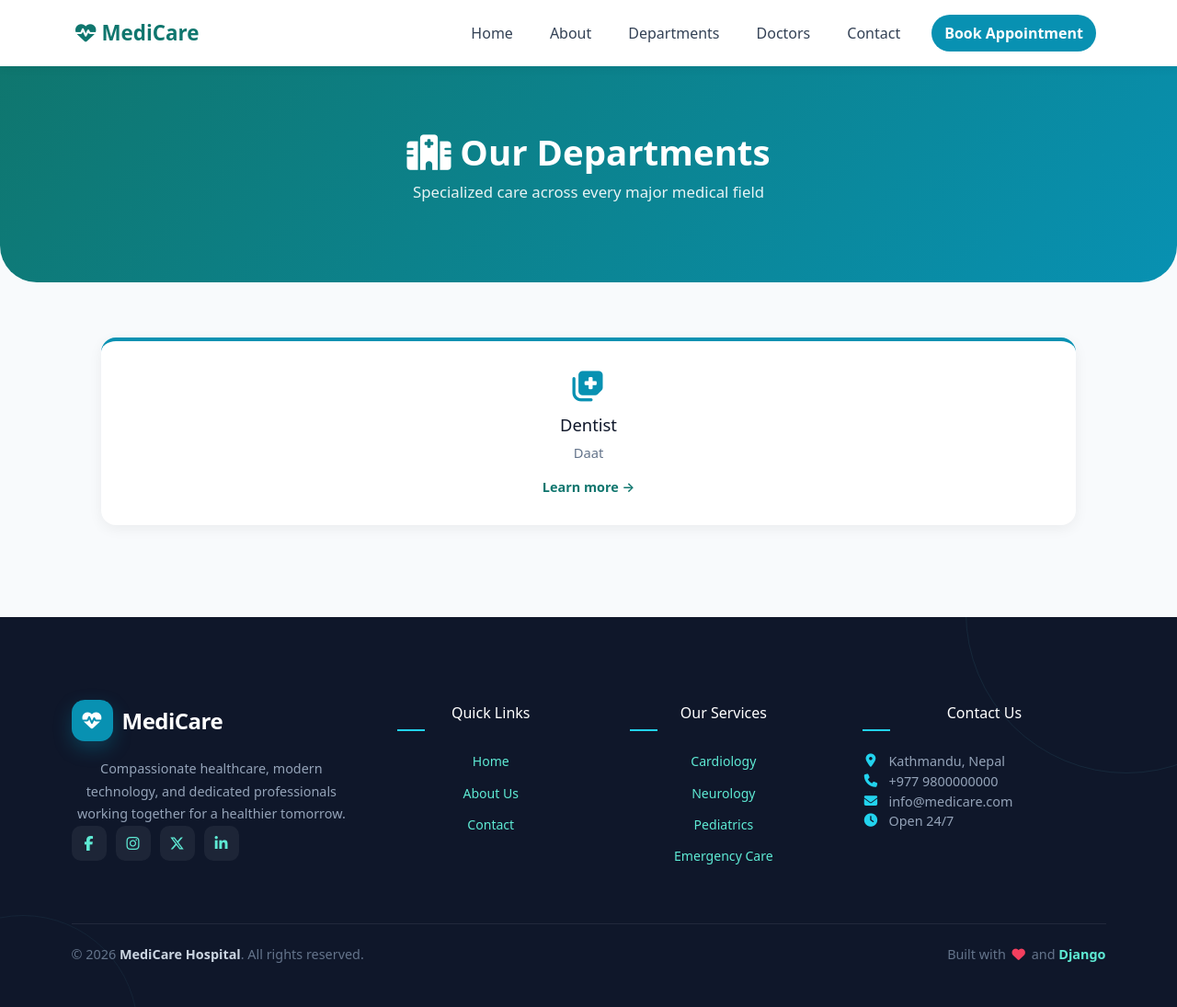
After one commit to Sakul108/django-journey, a Django app: page /product/departments/ in a window 1280 px wide. The commit adds this page. Shown: the whole page at 92% size. Run offline with Django 5.2, Linux system fonts and the light colour scheme; data comes from the database, SQL or seed files in the repository; both versions use the stored data as it was after the commit.

Commit message:
department banyo

```diff
--- a/config/product/models.py
+++ b/config/product/models.py
@@ -1,4 +1,5 @@
 from django.db import models
+from django.utils.text import slugify
 from django.contrib.auth.models import User
 from django.utils import timezone
 
@@ -52,6 +53,28 @@ class ProductCertification(models.Model):
 
     def __str__(self):
         return f"Certificate for {self.product.name}"
+class Department(models.Model):
+    name = models.CharField(max_length=100)
+    description = models.TextField()
+    icon = models.CharField(
+        max_length=50,
+        default="fa-solid fa-notes-medical",
+        help_text="Font Awesome class, e.g. fa-solid fa-heart"
+    )
+    slug = models.SlugField(unique=True, blank=True)
+    order = models.PositiveIntegerField(default=0)
+
+    class Meta:
+        ordering = ["order", "name"]
+
+    def save(self, *args, **kwargs):
+        if not self.slug:
+            self.slug = slugify(self.name)
+        super().save(*args, **kwargs)
+
+    def __str__(self):
+        return self.name
+
 
 # from django.db import models
 # from django.contrib.auth.models import User
--- /dev/null
+++ b/config/product/templates/product/departments.html
@@ -0,0 +1,82 @@
+{% extends "layout.html" %}
+{% load static %}
+
+{% block title %}
+Departments | MediCare Hospital
+{% endblock %}
+
+{% block css %}
+<link rel="stylesheet" href="https://cdnjs.cloudflare.com/ajax/libs/font-awesome/6.5.1/css/all.min.css">
+<style>
+    .hms-page-hero {
+        background: linear-gradient(135deg, #0f766e 0%, #0891b2 100%);
+        color: #fff;
+        padding: 70px 20px;
+        text-align: center;
+        border-radius: 0 0 40px 40px;
+    }
+    .hms-page-hero h1 { font-size: 2.4rem; font-weight: 700; margin-bottom: 8px; }
+    .hms-page-hero p { opacity: 0.9; font-size: 1.05rem; }
+
+    .hms-section {
+        max-width: 1100px;
+        margin: 60px auto;
+        padding: 0 20px;
+    }
+
+    .hms-cards {
+        display: grid;
+        grid-template-columns: repeat(auto-fit, minmax(220px, 1fr));
+        gap: 25px;
+    }
+    .hms-card {
+        background: #fff;
+        border-radius: 16px;
+        padding: 30px 20px;
+        text-align: center;
+        box-shadow: 0 4px 15px rgba(0,0,0,0.06);
+        transition: transform 0.25s ease, box-shadow 0.25s ease;
+        border-top: 4px solid #0891b2;
+    }
+    .hms-card:hover {
+        transform: translateY(-8px);
+        box-shadow: 0 12px 25px rgba(0,0,0,0.12);
+    }
+    .hms-card i { font-size: 2.2rem; color: #0891b2; margin-bottom: 15px; }
+    .hms-card h3 { font-size: 1.15rem; color: #0f172a; margin-bottom: 8px; }
+    .hms-card p { color: #64748b; font-size: 0.92rem; line-height: 1.5; margin-bottom: 14px; }
+
+    .hms-card-link {
+        display: inline-block;
+        color: #0f766e;
+        font-weight: 600;
+        font-size: 0.9rem;
+        text-decoration: none;
+    }
+    .hms-card-link:hover { text-decoration: underline; }
+</style>
+{% endblock %}
+
+{% block content %}
+
+<section class="hms-page-hero">
+    <h1><i class="fa-solid fa-hospital"></i> Our Departments</h1>
+    <p>Specialized care across every major medical field</p>
+</section>
+
+<section class="hms-section">
+    <div class="hms-cards">
+        {% for dept in departments %}
+            <div class="hms-card">
+                <i class="{{ dept.icon }}"></i>
+                <h3>{{ dept.name }}</h3>
+                <p>{{ dept.description }}</p>
+                <a href="{% url 'department_detail' dept.slug %}" class="hms-card-link">Learn more →</a>
+            </div>
+        {% empty %}
+            <p style="grid-column: 1 / -1; text-align: center; color: #94a3b8;">No departments added yet.</p>
+        {% endfor %}
+    </div>
+</section>
+
+{% endblock %}
--- a/config/product/urls.py
+++ b/config/product/urls.py
@@ -1,8 +1,10 @@
-
 from django.urls import path
 
 from .import views
 urlpatterns = [
+
+    path('departments/', views.departments, name='departments'),
+    path('departments/<slug:slug>/', views.department_detail, name='department_detail'),
 
     path('',views.product,name='product'),
     path('<int:pk>/',views.details,
--- a/config/product/views.py
+++ b/config/product/views.py
@@ -1,5 +1,5 @@
 from django.shortcuts import render,get_object_or_404
-from .models import ProductItem
+from .models import ProductItem, Department
 
 def product(request):
     product=ProductItem.objects.all()
@@ -32,3 +32,13 @@ def details(request,pk):
         'reviews':product.reviews.all()
     }
     return render(request,'product/details.html',context)
+
+
+def departments(request):
+    departments = Department.objects.all()
+    return render(request, 'product/departments.html', {'departments': departments})
+
+
+def department_detail(request, slug):
+    department = get_object_or_404(Department, slug=slug)
+    return render(request, 'product/department_detail.html', {'department': department})
--- a/config/templates/layout.html
+++ b/config/templates/layout.html
@@ -105,7 +105,7 @@
                         <a class="nav-link" href="{% url 'about' %}">About</a>
                     </li>
                     <li class="nav-item">
-                        <a class="nav-link" href="#">Departments</a>
+                        <a class="nav-link" href="{% url 'departments' %}">Departments</a>
                     </li>
                     <li class="nav-item">
                         <a class="nav-link" href="#">Doctors</a>
```
Also changed, not shown: config/product/admin.py (+8 -1 lines), config/product/templates/product/department_detail.html (added, +56 -0 lines), config/templates/website/department-detail.html (added, +55 -0 lines), config/templates/website/departments.html (added, +82 -0 lines), config/db.sqlite3, config/product/migrations/0002_department_productcertification_productreview_store.py (added).
